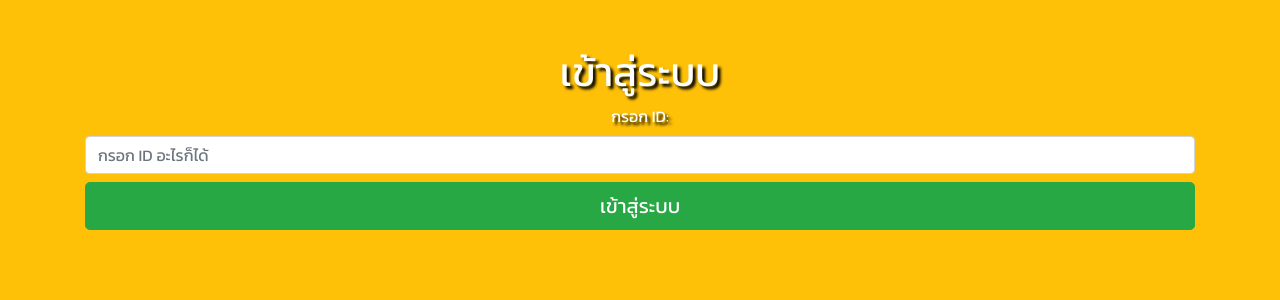
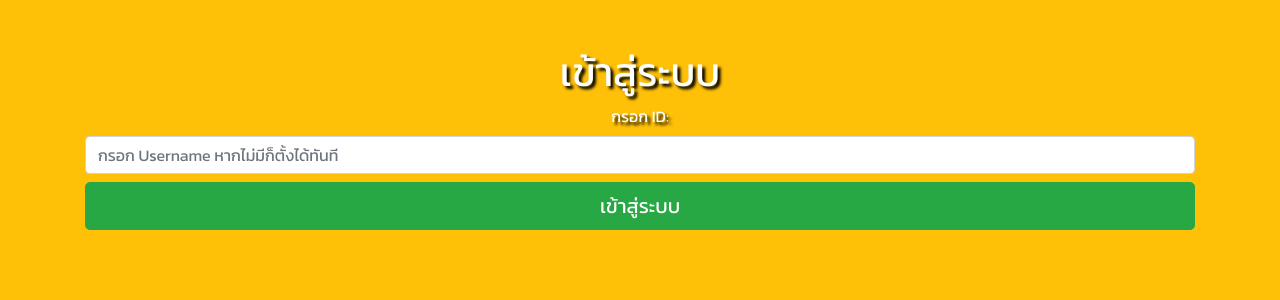
Before and after one commit to ball9989/savingcalculator, a Vue app: page /calculator in a window 1280 px wide. Shown: the top 300 px of the page. Built offline with nearby package versions, Linux system fonts and the light colour scheme.

Commit message:
แก้คำอธิบาย

```diff
--- a/src/components/calculatorLogin.vue
+++ b/src/components/calculatorLogin.vue
@@ -11,7 +11,7 @@
                     <div class="form-row">
                         <div class="col">
                             <label for="hello">กรอก ID:</label>
-                            <input type="text" id="hello" v-model="username" class="form-control" placeholder="กรอก ID อะไรก็ได้">
+                            <input type="text" id="hello" v-model="username" class="form-control" placeholder="กรอก Username หากไม่มีก็ตั้งได้ทันที">
                             <button class="btn btn-success btn-block btn-lg mt-2" @click="$router.push({path: 'calculator/' + username})">เข้าสู่ระบบ</button>
                         </div>
                     </div>
```
